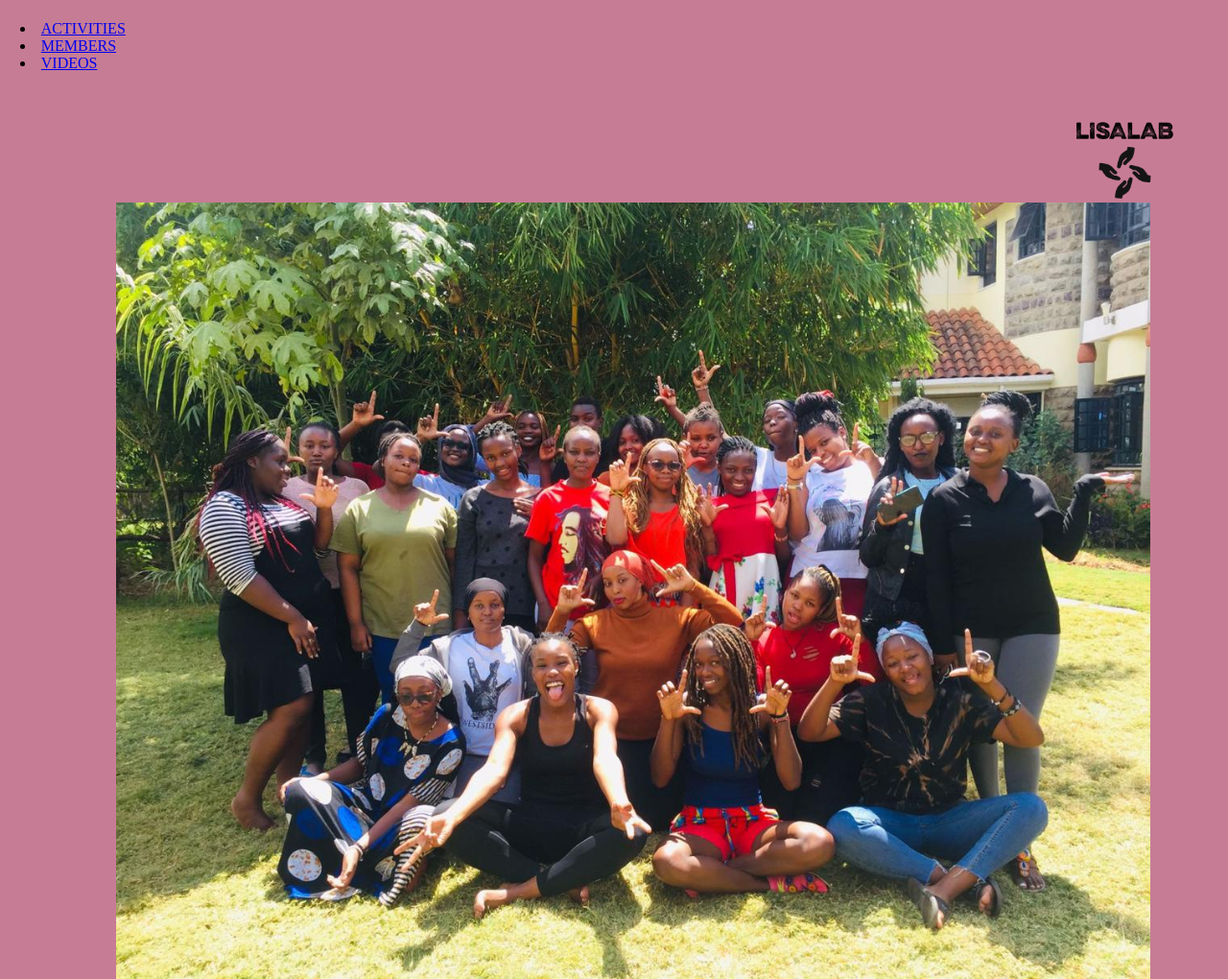
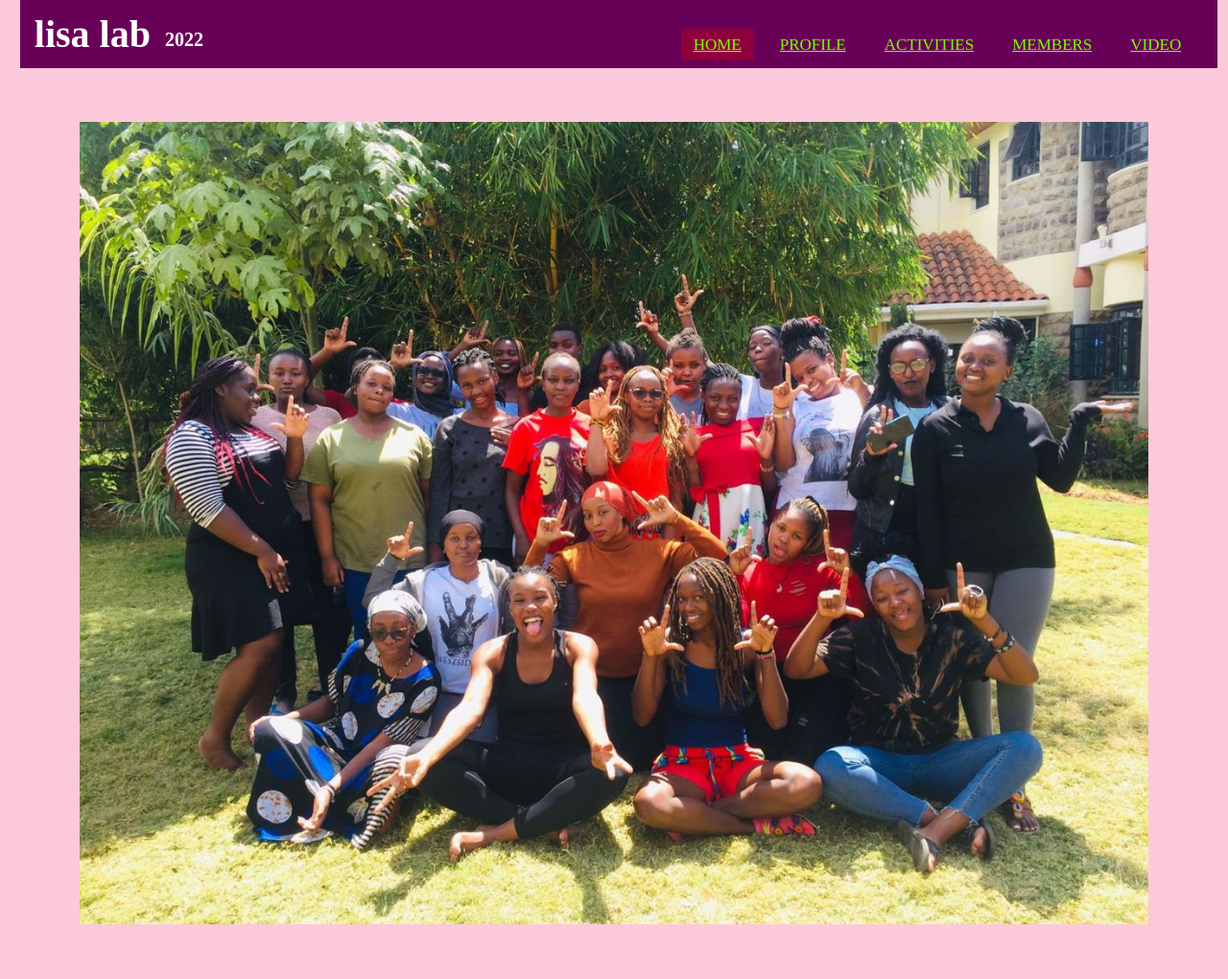
Before and after one commit to wambuingare/LisaLab-Website, a plain HTML site: page landing.html in a window 1280 px wide. Shown: the whole page at 96% size. Drawn offline with Linux system fonts and the light colour scheme.

Commit message:
new changes

```diff
--- a/Activities.css
+++ b/Activities.css
@@ -3,12 +3,13 @@ h1{
 }
 body{
     background-color:#fcc9da;
+    /* font-family:monospace; */
     }
-.about{
-    font-family: 'Courier New', Courier, monospace;
-    text-transform:lowercase;
-    text-align: center;
-   }
+    .about{
+        font-family: 'Courier New', Courier, monospace;
+        text-transform:lowercase;
+        text-align: center;
+       }
 p{
     text-align: center;
     font-size: x-large;
@@ -32,14 +33,18 @@ ul li{
     text-decoration:none;
     list-style:none;
     box-sizing: border-box;
+
 }
 body{
     font-family: montserrat;
+    /* background:#680057; */
 }
 nav{
     background:#680057;
     height: 80px;
     width: 100%
+    padding-top 10px;
+
 
 }
 h1 label.logo {
@@ -88,3 +93,8 @@ a.active,a:hover{
     background-color:#fcc9da;
 
 }
+#card-one{
+    /* background-color:#fcc9da; */
+    margin-top: -9%;
+
+}
--- a/Landing.css
+++ b/Landing.css
@@ -1,6 +1,6 @@
 body{
     padding: 1%;
-    background-color: rgb(199, 124, 149);
+    background-color:#fcc9da;
     background-position:center;
     background-size: cover;
     background-repeat: no-repeat;
@@ -13,55 +13,67 @@ h1{
   color: white;
  }
 
-nav{
+ nav{
+     margin-top:-50px;
+    background:#680057;
+    height: 80px;
+    width: 100%;
+    padding-left: 10px;
 
-    float: right;
-    margin: -30px;
-    display: flex;
-    align-items: right;
-    justify-content: space-between;
-    background:#680057;
-    padding-right: 3%;
-    height: 90px;
-    width: 101%
+}
+h1 label.logo {
+    color: white;
+    font-size:40px;
+    line-height: 80px;
+    padding: 5px;
+    font-weight: bold;
+    float:left;
 
 
- }
+}
+h2 label.logo {
+    color: white;
+    font-size:20px;
+    line-height: 80px;
+    font-weight: bold;
+    float:left;
+    padding: 10px;
 
-
+}
 
 nav ul{
-    float:left;
-    margin-left: 10px;
-    padding-right: 2%;
+    float:right;
+    margin-right: 20px;
 }
-nav  ul li{
+nav ul li{
     display: inline-block;
+    line-height: 80px;
+    margin:0 5px;
 
 }
 nav ul li a{
-    color:rgb(16, 190, 16);
-    font-size: 15px;
-    padding: 8px 15px;
+    color:lawngreen;
+    font-size: 17px;
+    padding: 7px 13px;
     border-radius: 3px;
-    float: right;
-
+    text-transform: uppercase;
 
 }
+a.active,a:hover{
+    background:#8f003b;
+    transition: 1s;
 
+}
 div{
     padding: 3%;
     float: right;
 
 }
-div ol{
-    margin-right: 3%;
-}
 
 .image{
     width: 90%;
     margin: 10% auto;
-    margin-top: -6%;
+    margin-top: -1%;
     padding-left: 10%;
     margin-left: 20%;
     margin-right:  2%;
@@ -71,4 +83,5 @@ div ol{
 img{
     width: 100%;
 
+
 }
--- a/landing.html
+++ b/landing.html
@@ -8,14 +8,18 @@
     <link rel="stylesheet" href="Landing.css">
     <title>LisaLab -Webpage</title>
 </head>
-            <li><a href="ACTIVITIES.html">ACTIVITIES</a>
-            <li><a href="MEMBERS.html">MEMBERS</a>
-            <li><a href="VIDEOS.html">VIDEOS</a>
-                <ul>
+<nav>
+    <h1><label class="logo">lisa lab</label></h1>
+    <h2><label class="logo">2022</label></h2>
+
+    <ul>
+        <li><a class="active" href="landing.html">HOME</a></li>
+        <li><a href="index.html">PROFILE</a></li>
+        <li><a href="activities.html">ACTIVITIES</a></li>
+        <li><a href="members.html">MEMBERS</a></li>
+        <li><a href="#">VIDEO</a></li>
+    </ul>
     </nav>
-    <div class="flow">
-        <img src="/images/7049689511_1337f25f-3435-4424-baa8-52435ce30542.png" height="80" width="80 alt="">
-    </div>
     <div class="image">
         <img src="images/IMG-20220326-WA0028.jpg"  alt="image">
     </div>
--- a/style.css
+++ b/style.css
@@ -44,16 +44,15 @@ body{
 nav{
     background:#680057;
     height: 80px;
-    width: 100%
-
+    width: 100%;
 }
 h1 label.logo {
     color: white;
-    font-size:40px;
+    font-size:20px;
     line-height: 80px;
-    padding: 5px;
     font-weight: bold;
     float:left;
+    padding: 10px;
 
 
 }
```
Also changed, not shown: activities.html (+16 -11 lines), index.html (+4 -4 lines), members.html (+5 -0 lines).
